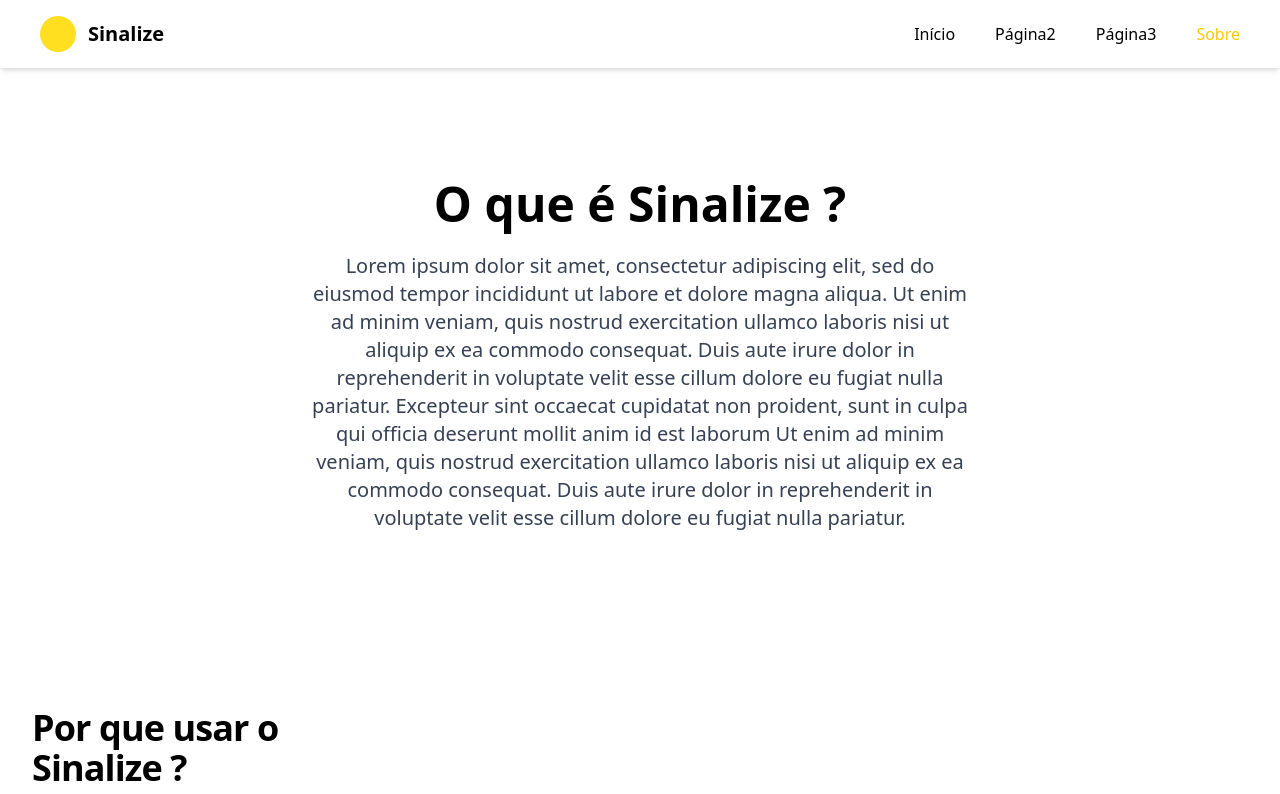
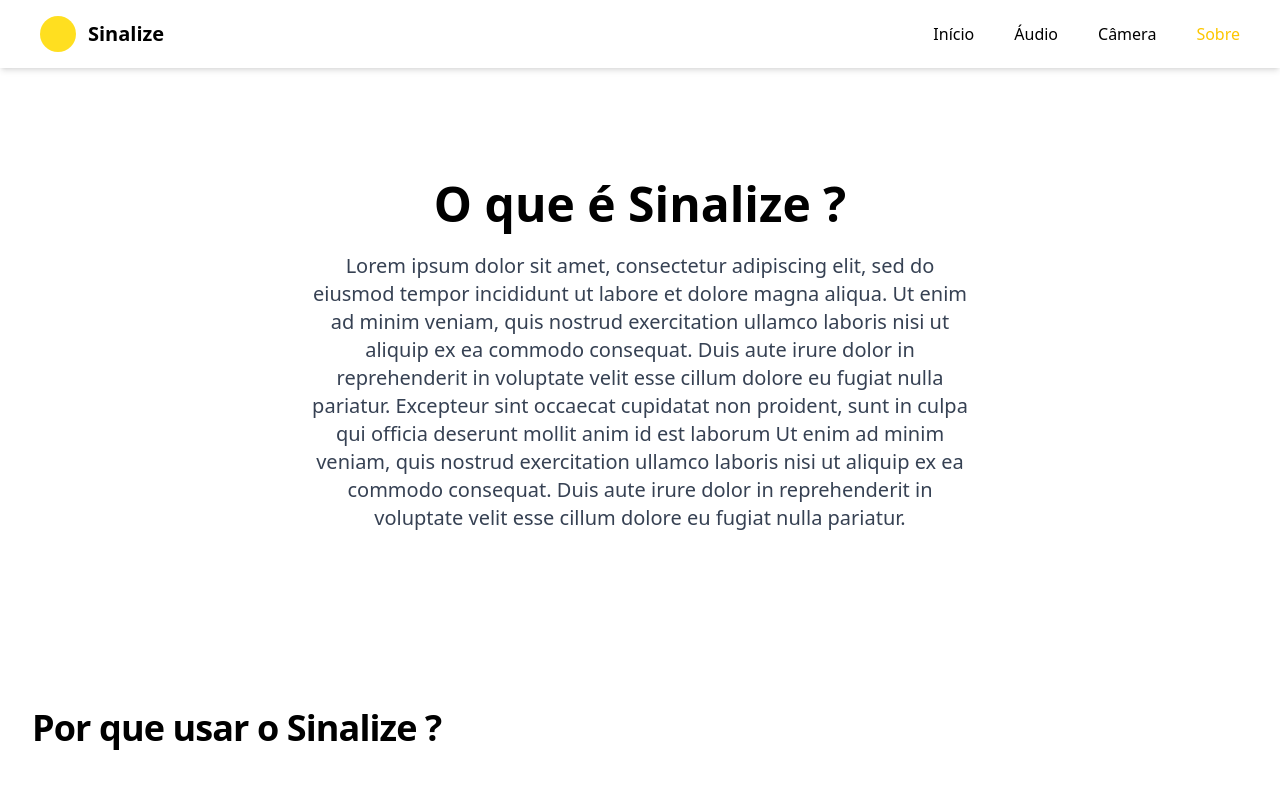
Before and after one commit to Alexandrediasss/Sinalize-Frontend, a React (Vite) app: page /sobre in a window 1280 px wide. Shown: the top 794 px of the page. Built offline with nearby package versions, Linux system fonts and the light colour scheme.

Commit message:
Ajustando bugs

```diff
--- a/src/components/MenuHorizontal/index.jsx
+++ b/src/components/MenuHorizontal/index.jsx
@@ -27,7 +27,7 @@ function Navbar() {
             to="/audio"
             className={({ isActive }) => `font-medium ${isActive ? 'text-yellow-400' : 'text-black'} hover:text-gray-500`}
           >
-            Página2
+            Áudio
           </NavLink>
         </li>
         <li>
@@ -35,7 +35,7 @@ function Navbar() {
             to="/camera"
             className={({ isActive }) => `font-medium ${isActive ? 'text-yellow-400' : 'text-black'} hover:text-gray-500`}
           >
-            Página3
+            Câmera
           </NavLink>
         </li>
         <li>
--- a/src/view/Sobre/components/OQueE/OQueE.jsx
+++ b/src/view/Sobre/components/OQueE/OQueE.jsx
@@ -9,7 +9,7 @@ const OQueE = () => {
         <div className="grid grid-cols-1 md:grid-cols-2 gap-16 items-center text-center md:text-left">
           <div>
             <h2 className="text-3xl font-bold tracking-tight text-black sm:text-4xl">
-              Por que usar o <br /> Sinalize ?
+              Por que usar o Sinalize ?
             </h2>
           </div>
 
```
